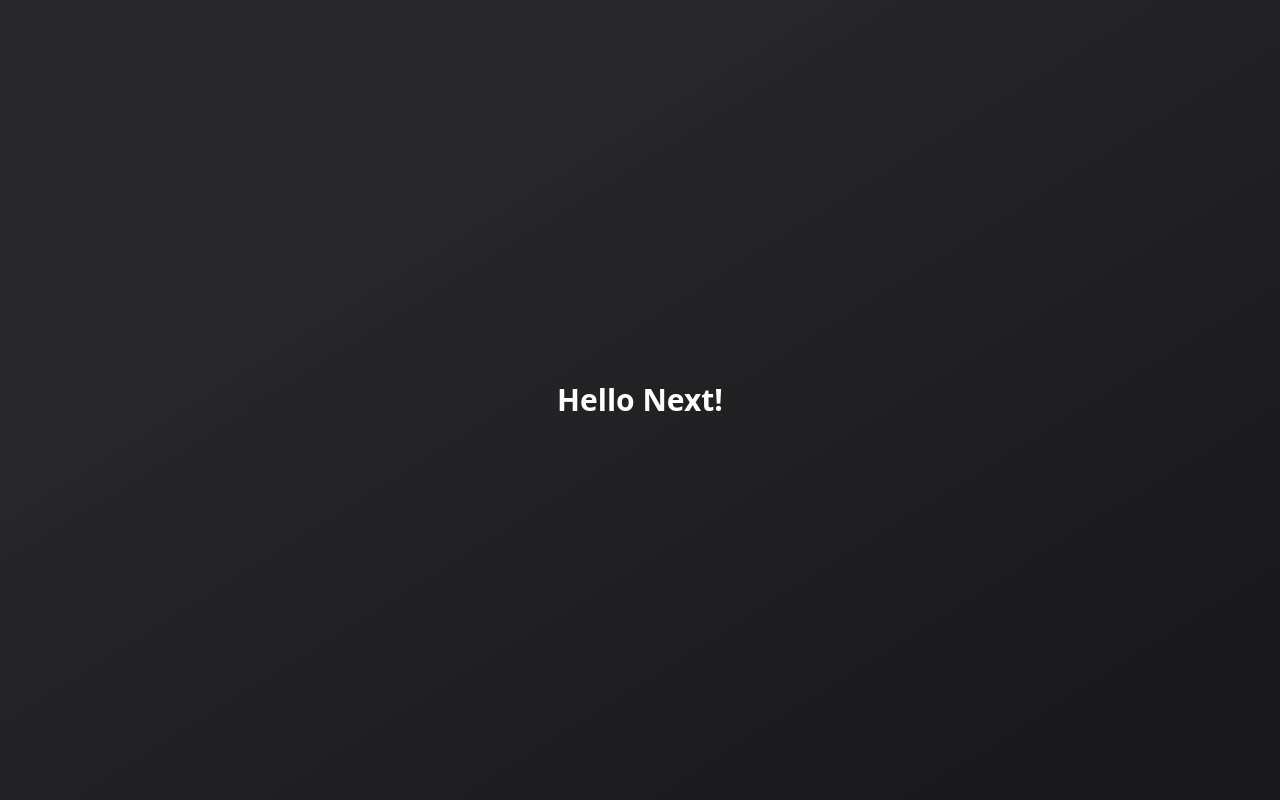
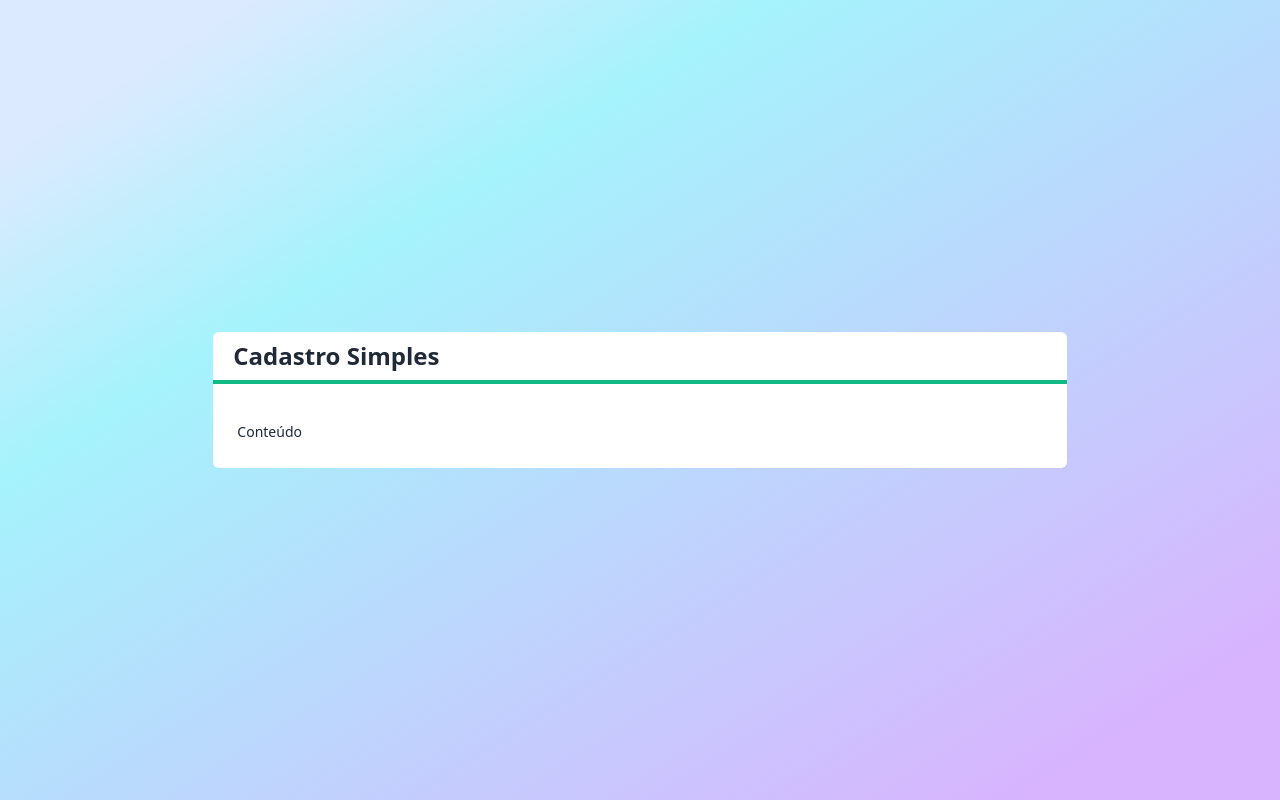
Before and after one commit to ardassejose/next-crud, a Next.js app: page / in a window 1280 px wide. Built offline with nearby package versions, Linux system fonts and the light colour scheme.

Commit message:
Tabela inicial

```diff
--- a/src/app/page.tsx
+++ b/src/app/page.tsx
@@ -1,9 +1,17 @@
+import Layout from "@/components/Layout";
+
 export default function Home() {
   return (
     <div
-      className={`flex h-screen flex-col items-center justify-center font-bold text-3xl text-white bg-gradient-to-br from-zinc-800 from-10% via-zinc-800 via-30% to-zinc-900 to-90%`}
+      className={`
+        flex h-screen flex-col items-center justify-center
+        font-bold text-3xl text-black
+        bg-gradient-to-br from-blue-100 from-10% via-cyan-200 via-30% to-purple-300 to-90%
+      `}
     >
-      Hello Next!
+          <Layout titulo="Cadastro Simples">
+            <span>Conteúdo</span>
+          </Layout>
     </div>
   );
 }
--- /dev/null
+++ b/src/components/Layout.tsx
@@ -0,0 +1,21 @@
+import Titulo from "./Titulo";
+
+interface LayoutProps {
+    titulo: string,
+    children: any
+}
+
+export default function Layout(props: LayoutProps) {
+    return (
+        <div className={`
+            flex flex-col w-2/3
+            bg-white text-gray-800
+            rounded-md
+        `}>
+            <Titulo>{props.titulo}</Titulo>
+            <div className="p-6">
+                <span className="text-sm font-normal">{props.children}</span>
+            </div>
+        </div>
+    )
+}
--- /dev/null
+++ b/src/components/Titulo.tsx
@@ -0,0 +1,8 @@
+export default function Titulo(props) {
+    return (
+        <div className="flex flex-col justify-center">
+            <h1 className="px-5 py-2 text-2xl">{props.children}</h1>
+            <hr className={`border-2 border-emerald-500`} />
+        </div>
+    )
+}
```
